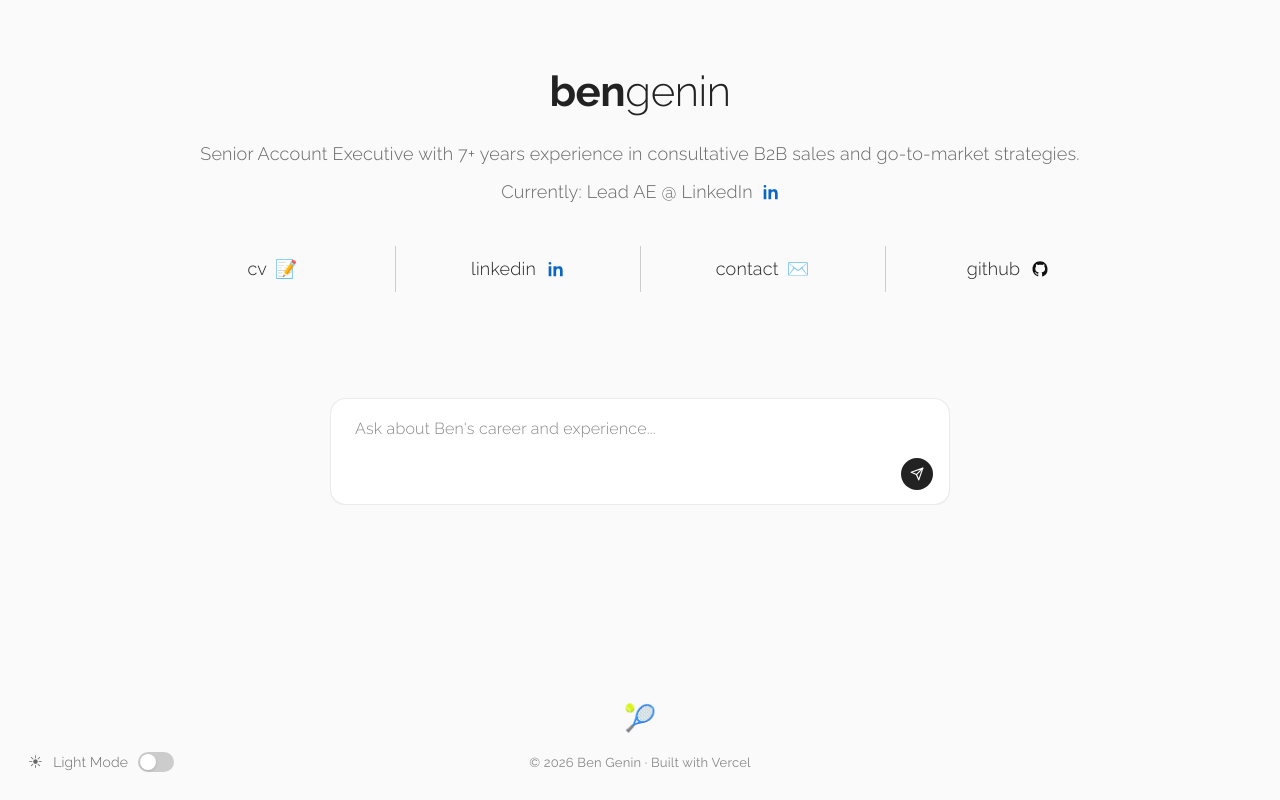
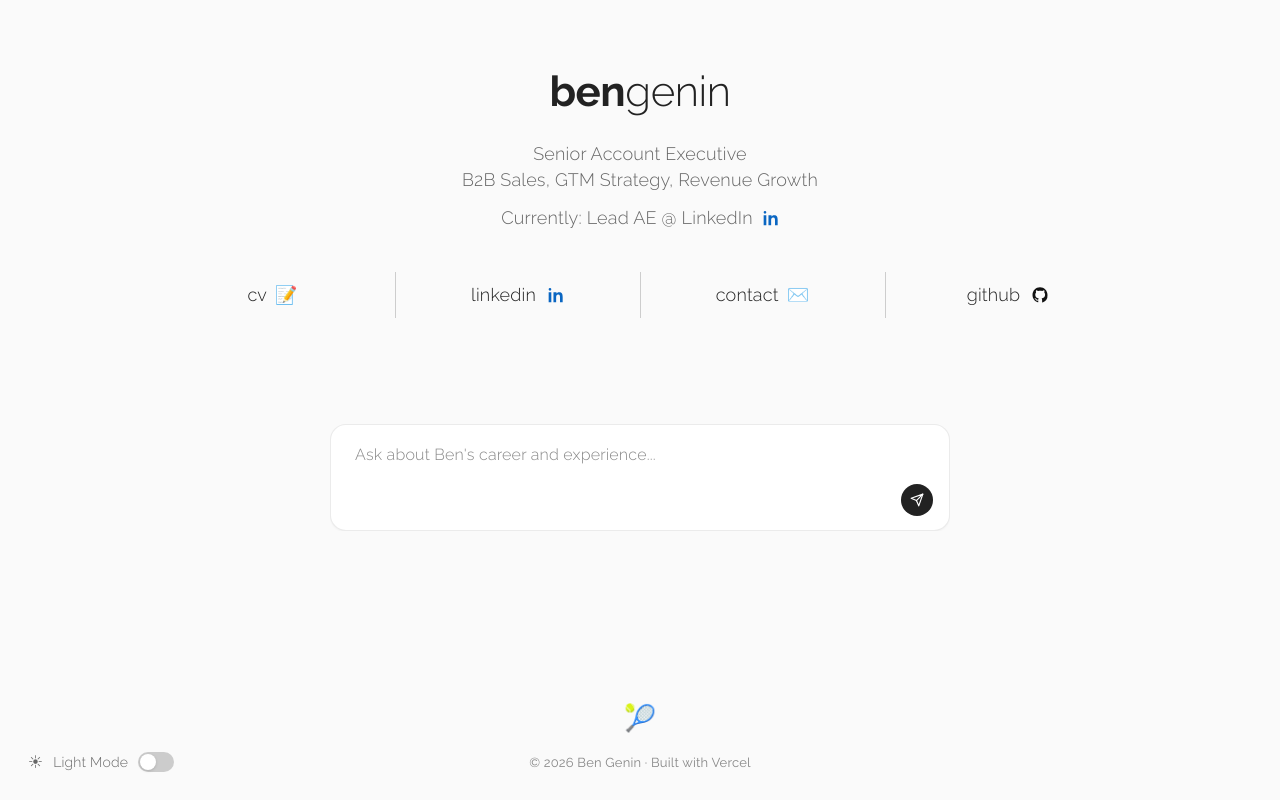
Before and after one commit to bengenin/bengenin-site, a website: page index.html in a window 1280 px wide. Drawn offline with Linux system fonts and the light colour scheme.

Commit message:
Update homepage headline layout

```diff
--- a/index.html
+++ b/index.html
@@ -572,7 +572,8 @@
 
     <div class="tagline">
       <div class="line">
-        Senior Account Executive with 7+ years experience in consultative B2B sales and go-to-market strategies.
+        Senior Account Executive<br>
+        B2B Sales, GTM Strategy, Revenue Growth
       </div>
 
       <div class="current-role">
```
